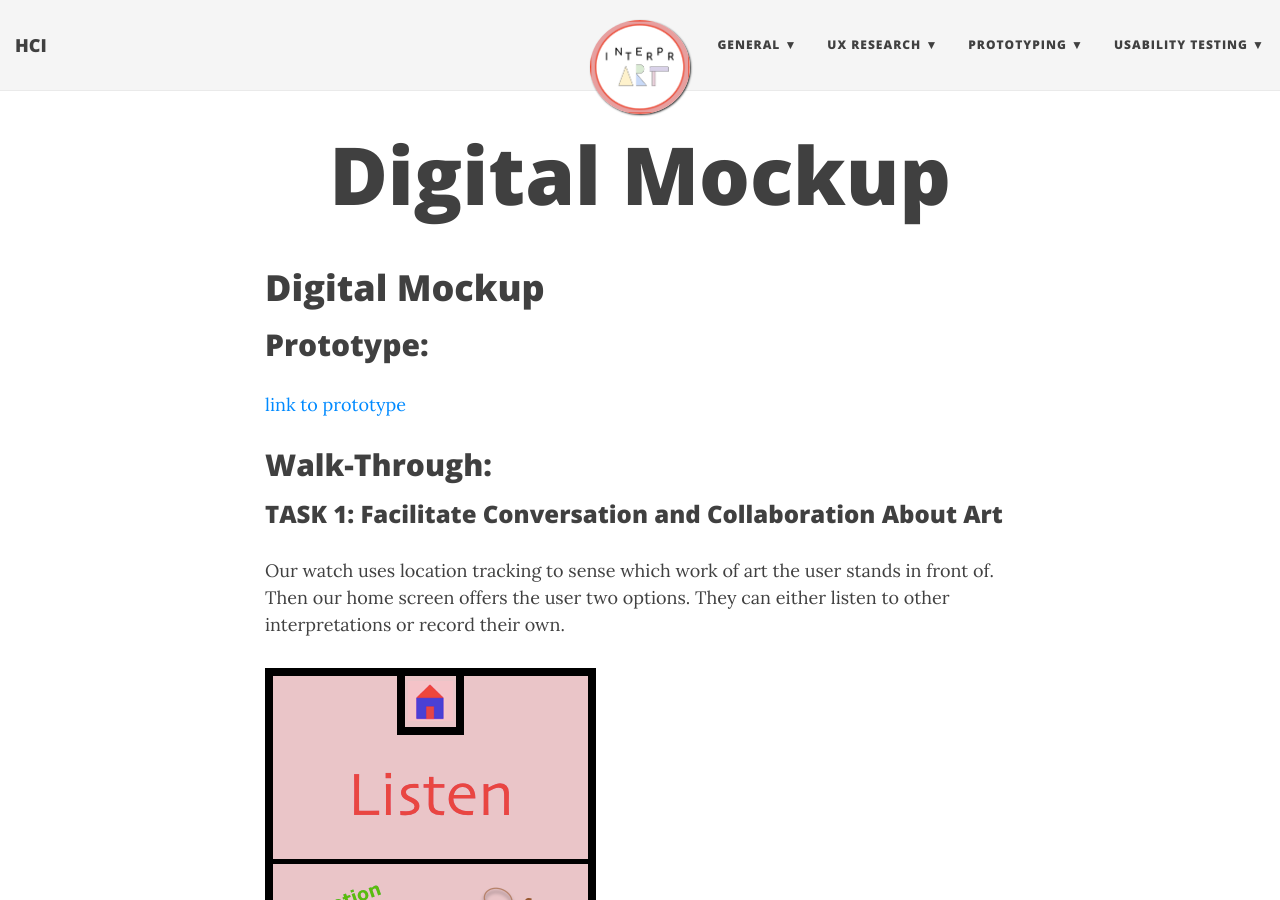
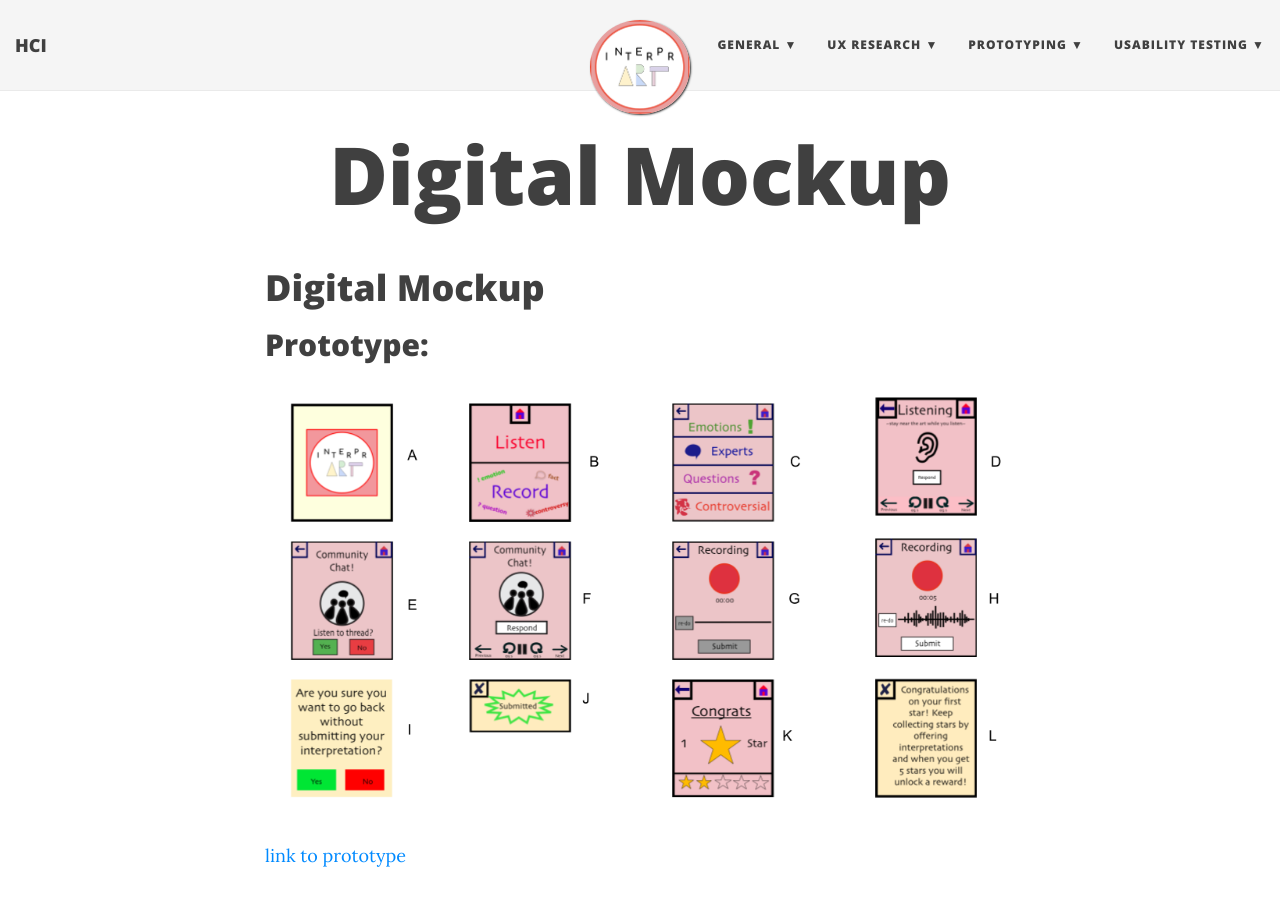
Before and after one commit to mc-mejia/HCIGroupProject, a Jekyll site: the page built from digitalmockup.md, in a window 1280 px wide and 900 px high. Built offline with Jekyll 4.4.1, drawn with Linux system fonts in a browser that asks for light colours; nearby versions of some CDN libraries; our own code applies the rules of GitHub Pages for plain Markdown files.

Commit message:
Update digitalmockup.md

```diff
--- a/digitalmockup.md
+++ b/digitalmockup.md
@@ -1,6 +1,8 @@
 # Digital Mockup
 
 ## Prototype:
+
+![overview](/img/DMoverview.png)
 
 [link to prototype](https://invis.io/8EP2UUMAVG7)
 
```
